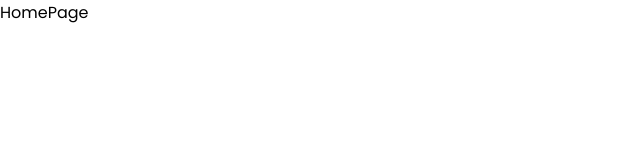
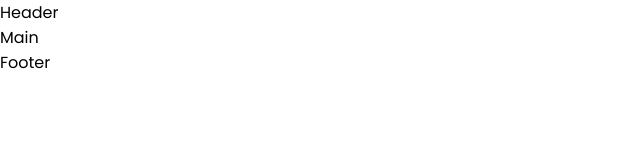
Before and after one commit to gaelzarco/ai-creative-assistant, a React (Create React App) app in the folder creative-assistant-app/: page / in a window 1280 px wide. Shown: the top 160 px of the page, without its empty margins (0-640 px from the left). Built offline with nearby package versions, Linux system fonts and the light colour scheme.

Commit message:
intregrate header, main and footer components into HomePage component

```diff
--- a/creative-assistant-app/src/components/Footer.js
+++ b/creative-assistant-app/src/components/Footer.js
@@ -0,0 +1,9 @@
+import React from 'react'
+
+const Footer = () => {
+  return (
+    <div>Footer</div>
+  )
+}
+
+export default Footer
--- a/creative-assistant-app/src/components/Header.js
+++ b/creative-assistant-app/src/components/Header.js
@@ -0,0 +1,9 @@
+import React from 'react'
+
+const Header = () => {
+  return (
+    <div>Header</div>
+  )
+}
+
+export default Header
--- a/creative-assistant-app/src/components/Main.js
+++ b/creative-assistant-app/src/components/Main.js
@@ -0,0 +1,9 @@
+import React from 'react'
+
+const Main = () => {
+  return (
+    <div>Main</div>
+  )
+}
+
+export default Main
--- a/creative-assistant-app/src/pages/HomePage.js
+++ b/creative-assistant-app/src/pages/HomePage.js
@@ -1,8 +1,14 @@
 import React from 'react'
-
+import Header from '../components/Header'
+import Main from '../components/Main'
+import Footer from '../components/Footer'
 const HomePage = () => {
   return (
-    <div>HomePage</div>
+    <>
+    <Header/>
+    <Main/>
+    <Footer/>
+    </>
   )
 }
 
```
